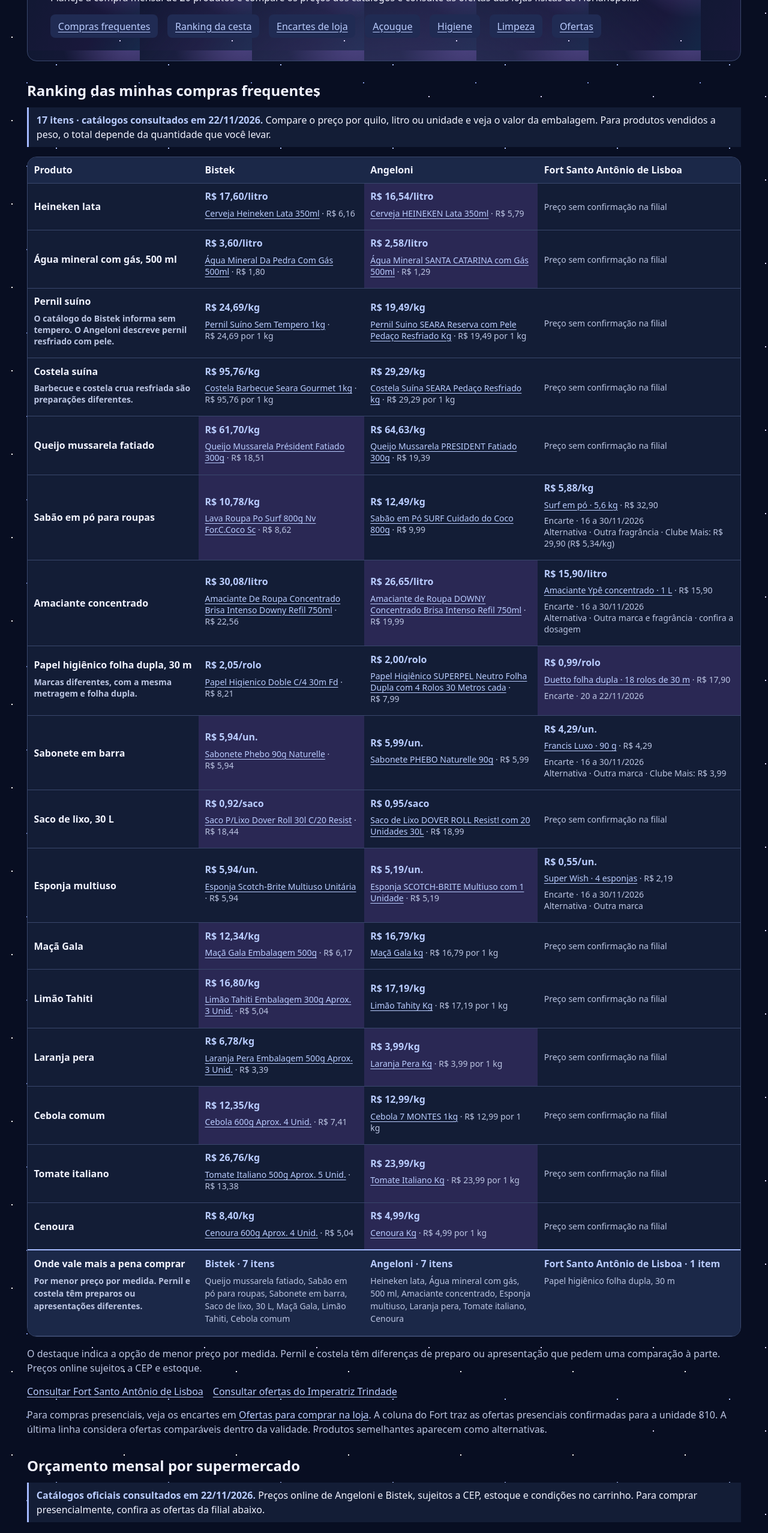
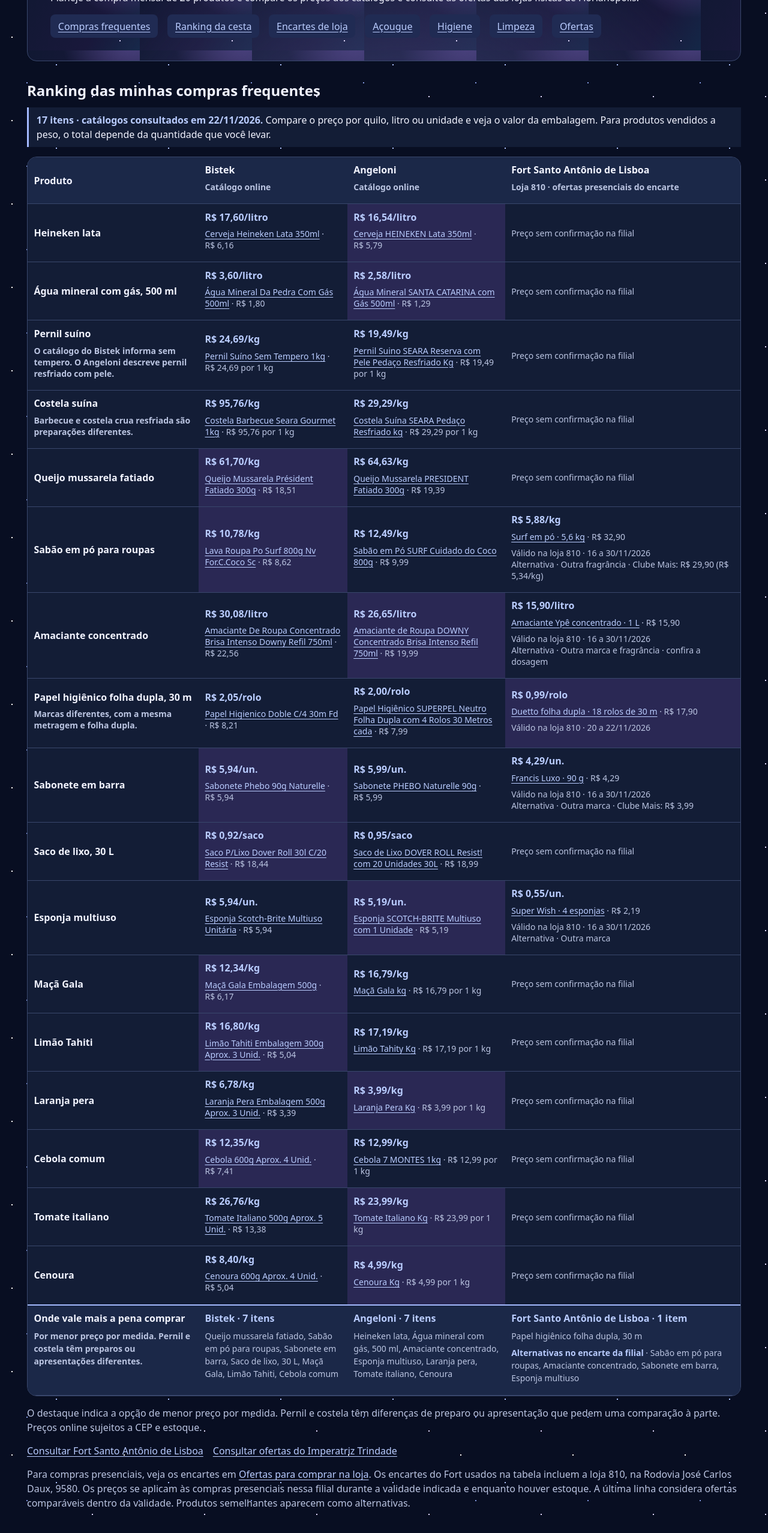
Before and after one commit to diegofranzbm-tech/pac-site, a plain HTML site: page radar/mercado/index.html in a window 1280 px wide. Shown: the part 240-2795 px from the top of the page at 60% size. Drawn offline with Linux system fonts and the light colour scheme.

Commit message:
Identificar ofertas do encarte na loja Fort 810

```diff
--- a/radar/mercado/frequentes.js
+++ b/radar/mercado/frequentes.js
@@ -19,7 +19,7 @@ const frequentItems = [
   ["Cenoura", "kg", [[504, 0.6, "Cenoura 600g Aprox. 4 Unid.", "https://www.bistek.com.br/cenoura-600g-3031462/p"], [499, 1, "Cenoura Kg", "https://super.angeloni.com.br/cenoura-kg-164607/p"]], ""],
 ];
 
-const frequentStores = [...catalogStores, {name: "Fort Santo Antônio de Lisboa"}];
+const frequentStores = [...catalogStores, {name: "Fort Santo Antônio de Lisboa", area: "Loja 810 · ofertas presenciais do encarte"}];
 const fortCleaning = branchOffers.limpeza;
 const fortFrequentOffers = {
   "Sabão em pó para roupas": {
@@ -58,7 +58,7 @@ const frequentRows = frequentItems.map(([label, unit, offers, note]) => {
 
 document.querySelector("#frequent-prices").innerHTML = `
   <thead><tr><th scope="col">Produto</th>
-    ${frequentStores.map(({name}) => `<th scope="col">${name}</th>`).join("")}
+    ${frequentStores.map(({name, area}) => `<th scope="col">${name}<small>${area}</small></th>`).join("")}
   </tr></thead>
   <tbody>${frequentRows.map(({label, unit, offers, note, unitPrices, winners, fort}) => `<tr>
     <th scope="row">${label}${note ? `<small>${note}</small>` : ""}</th>
@@ -66,7 +66,7 @@ document.querySelector("#frequent-prices").innerHTML = `
       if (!offer) return '<td><small>Preço sem confirmação na filial</small></td>';
       const [cents, quantity, name, url] = offer;
       const fortDetails = index === 2
-        ? `<small>Encarte · ${fort.campaign.dates}${todayInFlorianopolis > fort.campaign.until ? " · encerrado" : ""}
+        ? `<small>Válido na loja 810 · ${fort.campaign.dates}${todayInFlorianopolis > fort.campaign.until ? " · encerrado" : ""}
           ${fort.alternative ? `<br>Alternativa · ${fort.alternative}` : ""}</small>`
         : "";
       return `<td class="${winners.includes(index) ? "lowest-price" : ""}">
@@ -80,7 +80,11 @@ document.querySelector("#frequent-prices").innerHTML = `
     <th scope="row">Onde vale mais a pena comprar<small>Por menor preço por medida. Pernil e costela têm preparos ou apresentações diferentes.</small></th>
     ${frequentStores.map(({name}, index) => {
       const cheaper = frequentRows.filter(({winners}) => winners.length === 1 && winners[0] === index);
+      const alternatives = index === 2 ? frequentRows.filter(({fort}) =>
+        fort?.alternative && todayInFlorianopolis <= fort.campaign.until) : [];
       return `<td><strong>${name} · ${cheaper.length} ${cheaper.length === 1 ? "item" : "itens"}</strong>
-        <small>${cheaper.map(({label}) => label).join(", ") || "Sem itens com menor preço exclusivo."}</small></td>`;
+        <small>${cheaper.map(({label}) => label).join(", ") || "Sem itens com menor preço exclusivo."}</small>
+        ${alternatives.length ? `<small><strong>Alternativas no encarte da filial</strong> · ${alternatives.map(({label}) => label).join(", ")}</small>` : ""}
+      </td>`;
     }).join("")}
   </tr></tfoot>`;
--- a/radar/mercado/index.html
+++ b/radar/mercado/index.html
@@ -8,7 +8,7 @@
   <script src="app.js?v=segmentos" defer></script>
   <script src="cesta.js?v=precos-publicados" defer></script>
   <script src="segmentos.js?v=preco-unitario" defer></script>
-<link rel="stylesheet" href="../yuri.css?v=via-lactea">  <script src="frequentes.js?v=fort" defer></script>
+<link rel="stylesheet" href="../yuri.css?v=via-lactea">  <script src="frequentes.js?v=fort-810" defer></script>
 </head>
 <body class="yuri-market">
 <main>
@@ -32,7 +32,7 @@
       <a href="https://www.deliveryfort.com.br/santo-antonio" target="_blank" rel="noopener">Consultar Fort Santo Antônio de Lisboa</a>
       <a href="https://linkme.bio/imperatriz" target="_blank" rel="noopener">Consultar ofertas do Imperatriz Trindade</a>
     </div>
-    <p class="market-method">Para compras presenciais, veja os encartes em <a href="#encartes">Ofertas para comprar na loja</a>. A coluna do Fort traz as ofertas presenciais confirmadas para a unidade 810. A última linha considera ofertas comparáveis dentro da validade. Produtos semelhantes aparecem como alternativas.</p>
+    <p class="market-method">Para compras presenciais, veja os encartes em <a href="#encartes">Ofertas para comprar na loja</a>. Os encartes do Fort usados na tabela incluem a loja 810, na Rodovia José Carlos Daux, 9580. Os preços se aplicam às compras presenciais nessa filial durante a validade indicada e enquanto houver estoque. A última linha considera ofertas comparáveis dentro da validade. Produtos semelhantes aparecem como alternativas.</p>
   </section>
 
   <section aria-labelledby="cesta-basica">
```
Also changed, not shown: radar/index.html (+1 -1 lines).
